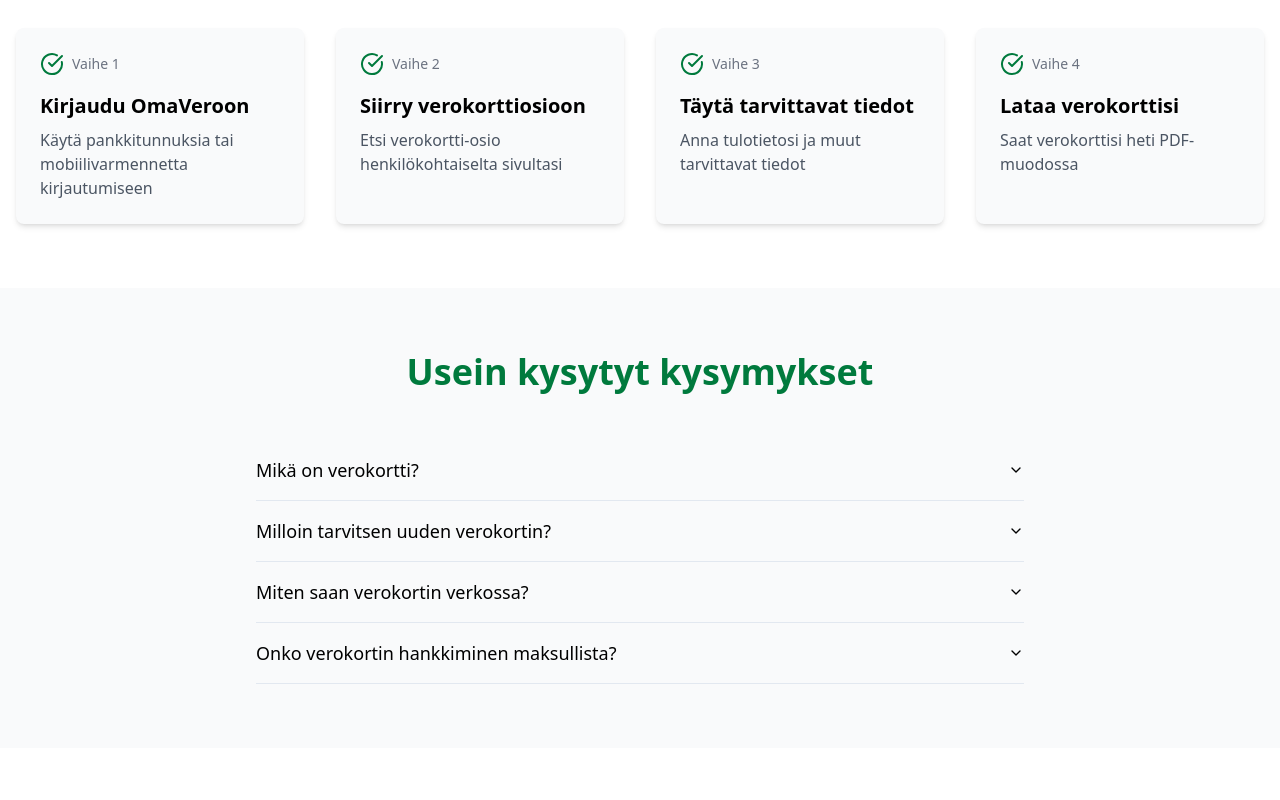
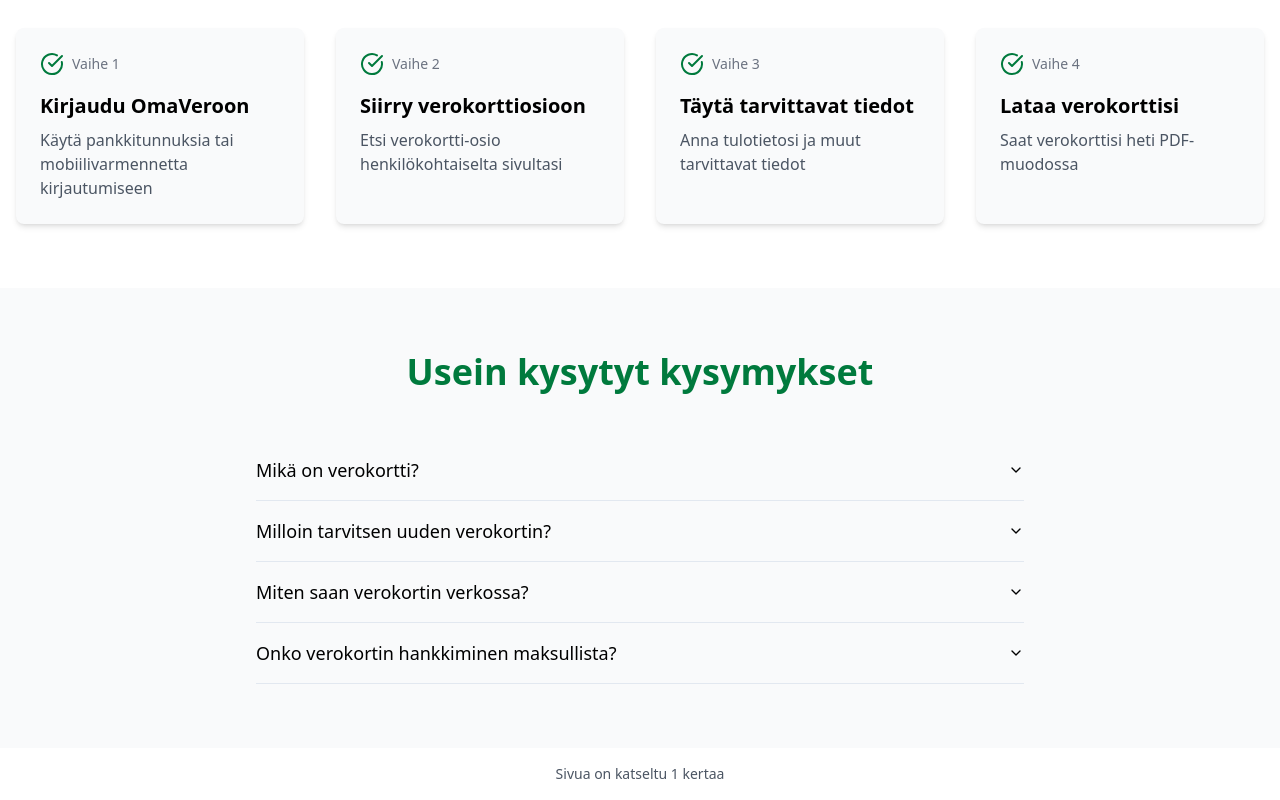
Before and after one commit to riisiharakka/taxcard-companion, a React (Vite) app: page / in a window 1280 px wide. Shown: the part 480-1280 px from the top of the page. Before the commit the page ends 1228 px from the top, so only its background shows below. Built offline with nearby package versions, Linux system fonts and the light colour scheme.

Commit message:
Add site view tracking feature
Implement functionality to track site views for better analytics and user engagement insights.
[skip gpt_engineer]

```diff
--- /dev/null
+++ b/src/components/ViewCounter.tsx
@@ -0,0 +1,22 @@
+import { useEffect, useState } from 'react';
+
+export const ViewCounter = () => {
+  const [views, setViews] = useState<number>(0);
+
+  useEffect(() => {
+    // Get current views from localStorage
+    const currentViews = parseInt(localStorage.getItem('siteViews') || '0');
+    // Increment views
+    const newViews = currentViews + 1;
+    // Save to localStorage
+    localStorage.setItem('siteViews', newViews.toString());
+    // Update state
+    setViews(newViews);
+  }, []); // Run once on component mount
+
+  return (
+    <div className="text-center py-4 text-sm text-gray-600">
+      <p>Sivua on katseltu {views} kertaa</p>
+    </div>
+  );
+};
--- a/src/pages/Index.tsx
+++ b/src/pages/Index.tsx
@@ -1,6 +1,7 @@
 import { Hero } from "@/components/Hero";
 import { Guide } from "@/components/Guide";
 import { FAQ } from "@/components/FAQ";
+import { ViewCounter } from "@/components/ViewCounter";
 import { Helmet } from "react-helmet";
 
 const Index = () => {
@@ -27,6 +28,7 @@ const Index = () => {
         <Hero />
         <Guide />
         <FAQ />
+        <ViewCounter />
       </main>
     </>
   );
```
